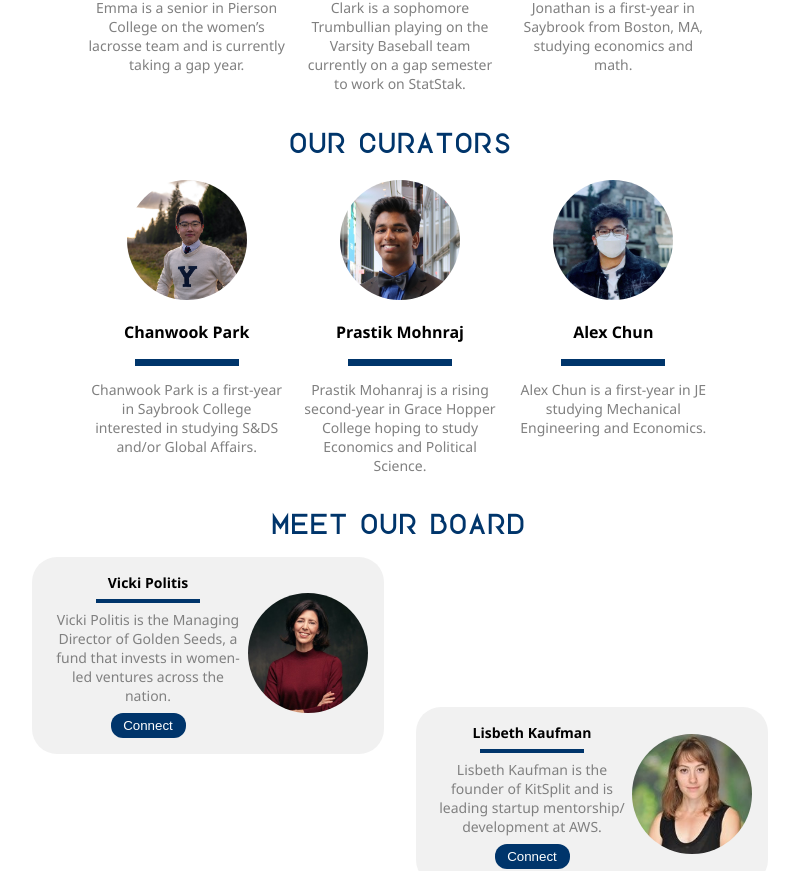
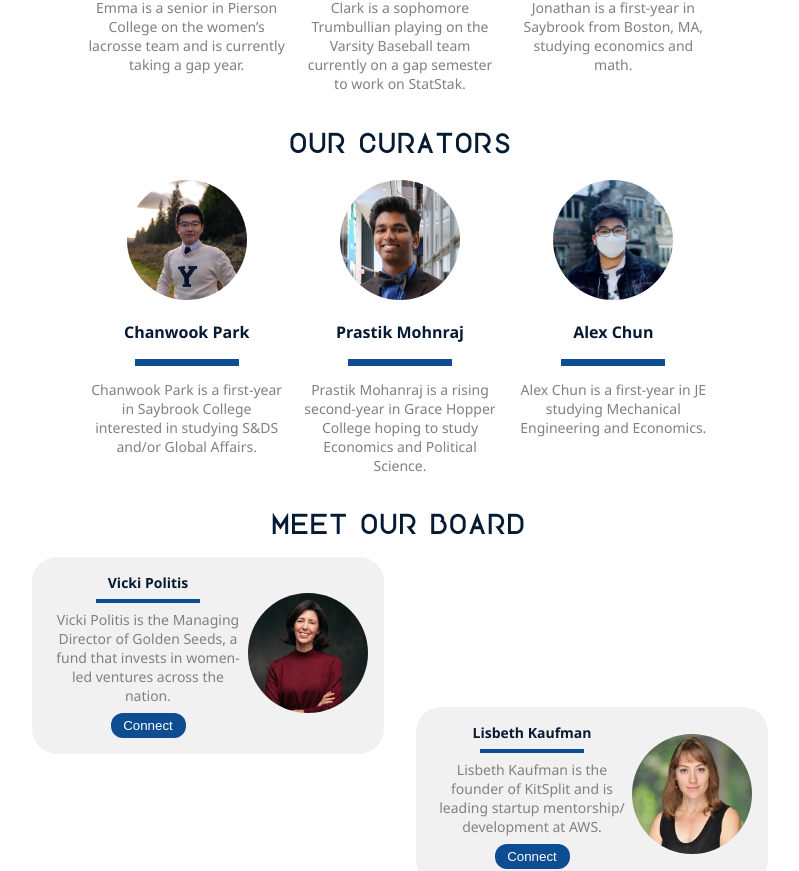
Before and after one commit to yesatyaleTech/startupincubatorsite, a React (Create React App) app: page / in a window 1280 px wide. Shown: the part 937-1808 px from the top of the page, without its empty margins (240-1039 px from the left). Built offline with nearby package versions, Linux system fonts and the light colour scheme.

Commit message:
css color changes; made header+footer into func. comp.

```diff
--- a/src/components/About/About.css
+++ b/src/components/About/About.css
@@ -1,5 +1,5 @@
 .about h2 {
-    color: #00356B;
+    color: #051B33;
     font-family: 'LottePaperFang';
 }
 
@@ -47,7 +47,7 @@
 }
 
 .directory-btn {
-    background-color: #00356B;
+    background-color: #051B33;
     color: white;
     text-align: center;
     border-radius: 12px;
--- a/src/components/About/Leaders/Leaders.css
+++ b/src/components/About/Leaders/Leaders.css
@@ -21,21 +21,21 @@
 }
 
 .leader-info .name a {
-    color: black;
+    color: #051B33;
     text-decoration: none;
 }
 
 .leader-info .name a:hover {
-    color: #00356B;
+    color: #0E4D92;
 }
 
-.leader-info .divider {
-    margin-left: 3rem;
-    margin-right: 3rem;
-    height: 3px;
-    background-color: #00356B;
-    border: solid 2px #00356B;
-}
+    .leader-info .divider {
+        margin-left: 3rem;
+        margin-right: 3rem;
+        height: 3px;
+        background-color: #0E4D92;
+        border: solid 2px #0E4D92;
+    }
 
 .leader-info .role {
     font-weight: normal;
--- a/src/components/Footer/Footer.css
+++ b/src/components/Footer/Footer.css
@@ -27,13 +27,13 @@
     font-family: 'Segoe UI', Tahoma, Geneva, Verdana, sans-serif;
     font-size: 18px;
     line-height: 1.5;
-    color: rgb(67, 131, 216);
+    color: #328EF6;
     text-decoration: none;
     font-weight: 00;
 }
 
 .footer-container a:hover {
-    color: rgb(85, 157, 250);
+    color: #0E4D92;
 }
 
 .footer-content {
--- a/src/components/Header/BurgerMenu/BurgerMenu.css
+++ b/src/components/Header/BurgerMenu/BurgerMenu.css
@@ -25,7 +25,7 @@
     border: none;
     font-size: 24px;
     font-family: 'LottePaperFang';
-    color: #00356B;
+    color: #051B33;
     font-weight: bold;
 }
 
@@ -102,7 +102,7 @@
     text-align: center;
     justify-self: center;
     width: 100%;
-    background-color: #00356B;
+    background-color: #051B33;
     border-radius: 12px;
     padding: 1rem;
     margin-top: 1rem;
@@ -127,7 +127,7 @@
 
 .bm-header {
     width: 100%;
-    background-color: #00356B;
+    background-color: #051B33;
     border-radius: 12px;
     padding: 1rem;
 }
--- a/src/components/Header/Header.css
+++ b/src/components/Header/Header.css
@@ -14,8 +14,8 @@ header {}
         flex-direction: column;
         align-items: center;
         justify-content: center;
-        color: #00AFEA;
-        background-color: #00356B;
+        color: #328EF6;
+        background-color: #051B33;
         padding-bottom: .5rem;
     }
     .logo {
@@ -35,7 +35,7 @@ header {}
         color: white;
         font-weight: bold;
         font-size: 1.5rem;
-        background-color: #00356B;
+        background-color: #051B33;
         display: grid;
         align-items: center;
     }
--- a/src/components/Header/Navbar/Navbar.css
+++ b/src/components/Header/Navbar/Navbar.css
@@ -46,13 +46,13 @@
     .nav-link {
         padding: 8px 1vw;
         text-decoration: none;
-        color: #00AFEA;
+        color: #328EF6;
         grid-row: 1;
     }
     .nav-link {
         padding: 8px 1vw;
         text-decoration: none;
-        color: #00AFEA;
+        color: #328EF6;
         border-right: 1px solid #ccc;
     }
     #last-nav-link {
--- a/src/components/StaggeredCard/StaggeredCard.css
+++ b/src/components/StaggeredCard/StaggeredCard.css
@@ -32,7 +32,7 @@
 }
 
 .staggeredcard-right-info .right-bio .name {
-    color: black;
+    color: #051B33;
     font-weight: bold;
 }
 
@@ -40,12 +40,12 @@
     margin-left: 3rem;
     margin-right: 3rem;
     height: 2px;
-    background-color: #00356B;
-    border: solid 1px #00356B;
+    background-color: #0E4D92;
+    border: solid 1px #0E4D92;
 }
 
 .linkedin-btn {
-    background-color: #00356B;
+    background-color: #0E4D92;
     height: 25px;
     width: 75px;
     margin-top: .5rem;
@@ -106,17 +106,17 @@
     margin-left: 3rem;
     margin-right: 3rem;
     height: 2px;
-    background-color: #00356B;
-    border: solid 1px #00356B;
+    background-color: #0E4D92;
+    border: solid 1px #0E4D92;
 }
 
 .staggeredcard-left-info .left-bio .name {
-    color: black;
+    color: #051B33;
     font-weight: bold;
 }
 
 .linkedin-btn {
-    background-color: #00356B;
+    background-color: #0E4D92;
     height: 25px;
     width: 75px;
     margin-top: .5rem;
--- a/src/components/VC/VC.css
+++ b/src/components/VC/VC.css
@@ -1,5 +1,5 @@
 .vc h2 {
-    color: #00356B;
+    color: #051B33;
     font-family: 'LottePaperFang';
 }
 
```
Also changed, not shown: src/components/Footer/Footer.tsx (+2 -4 lines), src/components/Header/Header.tsx (+3 -4 lines).
